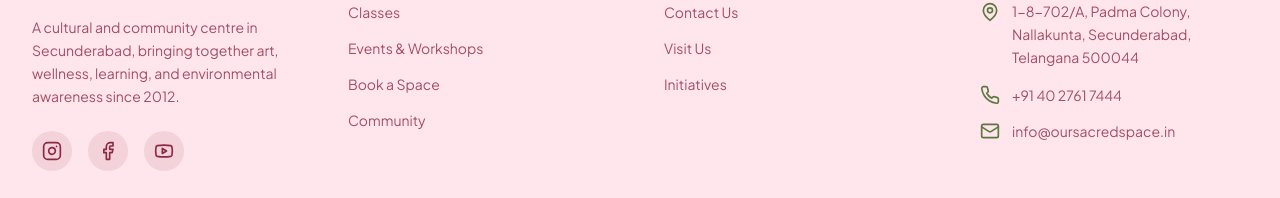
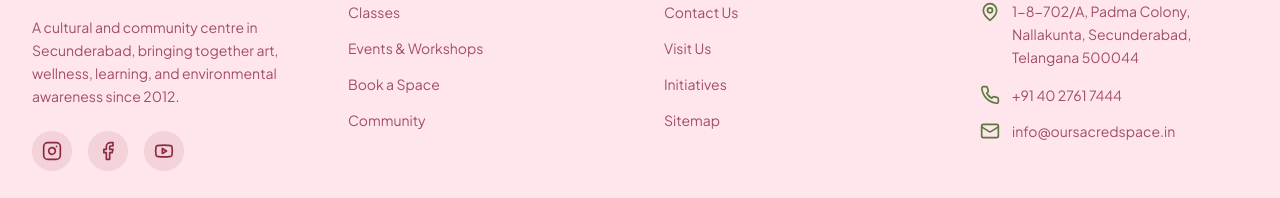
Before and after one commit to Admirate/Oursacredspace, a Next.js app: page / in a window 1280 px wide. Shown: the part 3336-3534 px from the top of the page. Built offline with nearby package versions, Linux system fonts and the light colour scheme; no server answers.

Commit message:
added sitemap

```diff
--- a/src/components/shared/Footer.tsx
+++ b/src/components/shared/Footer.tsx
@@ -137,6 +137,15 @@ export const Footer = () => {
                   Initiatives
                 </Link>
               </li>
+              <li>
+                <Link
+                  href="/sitemap.xml"
+                  className="text-sm text-sacred-burgundy/80 hover:text-sacred-green transition-colors inline-block"
+                  tabIndex={0}
+                >
+                  Sitemap
+                </Link>
+              </li>
             </ul>
           </div>
 
```
